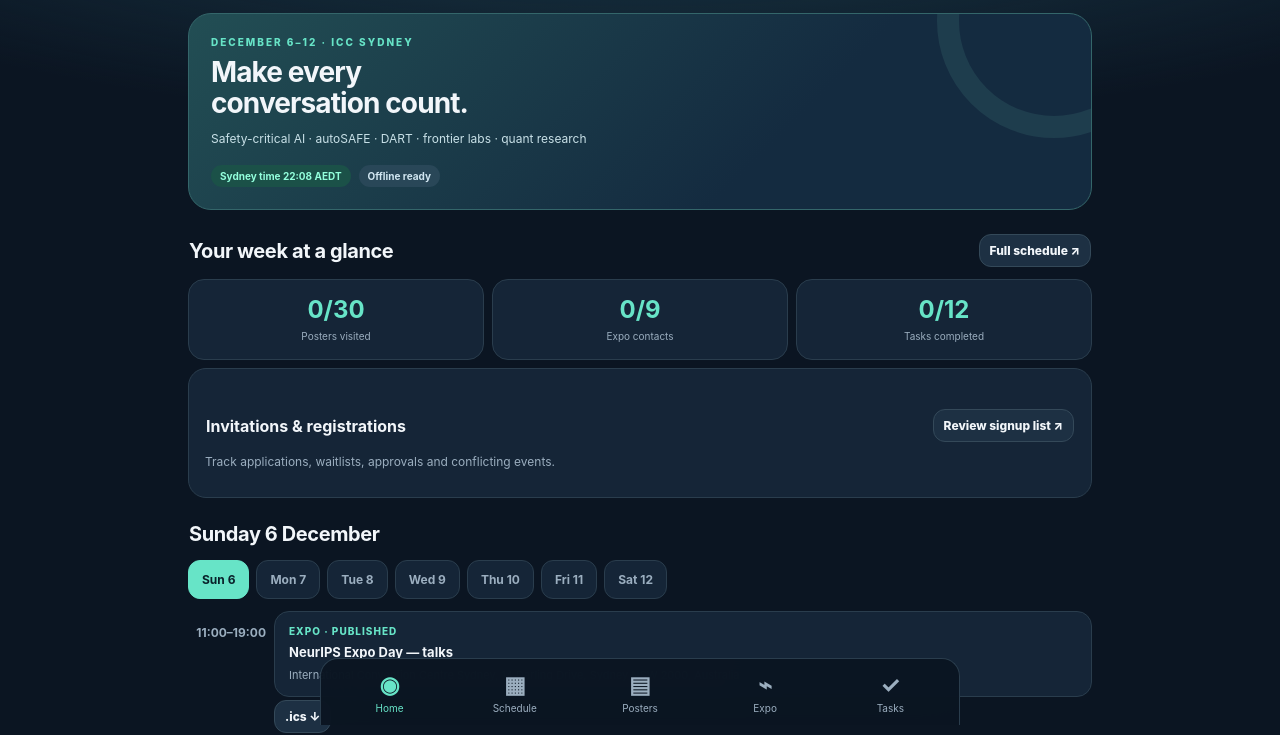
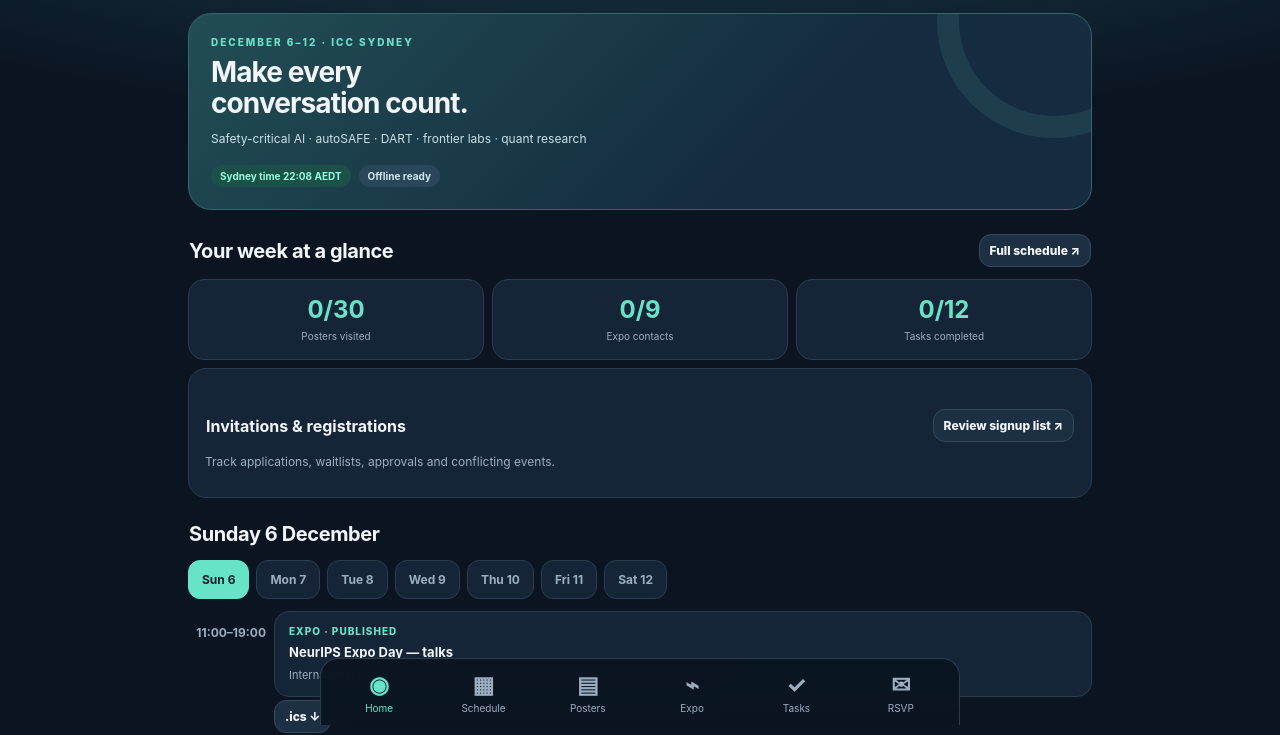
Before and after one commit to juhannc/neurips-2026, a plain HTML site: page index.html in a window 1280 px wide. Shown: the part 75-810 px from the top of the page. Drawn offline with Linux system fonts and the light colour scheme.

Commit message:
Integrate RSVP tracker: index.html

```diff
--- a/index.html
+++ b/index.html
@@ -27,6 +27,7 @@
     <button data-tab="posters"><span class="tabicon">▤</span><span>Posters</span></button>
     <button data-tab="expo"><span class="tabicon">⌁</span><span>Expo</span></button>
     <button data-tab="tasks"><span class="tabicon">✓</span><span>Tasks</span></button>
+    <button data-tab="rsvp"><span class="tabicon">✉</span><span>RSVP</span></button>
   </nav>
 </div>
 <div id="overlay" class="overlay hidden" role="presentation"><section class="sheet" role="dialog" aria-modal="true" aria-labelledby="sheetTitle"><div class="sheet-handle"></div><div class="sheet-header"><h2 id="sheetTitle"></h2><button id="closeSheet" class="icon-button" aria-label="Close">×</button></div><div id="sheetBody"></div></section></div>
```
